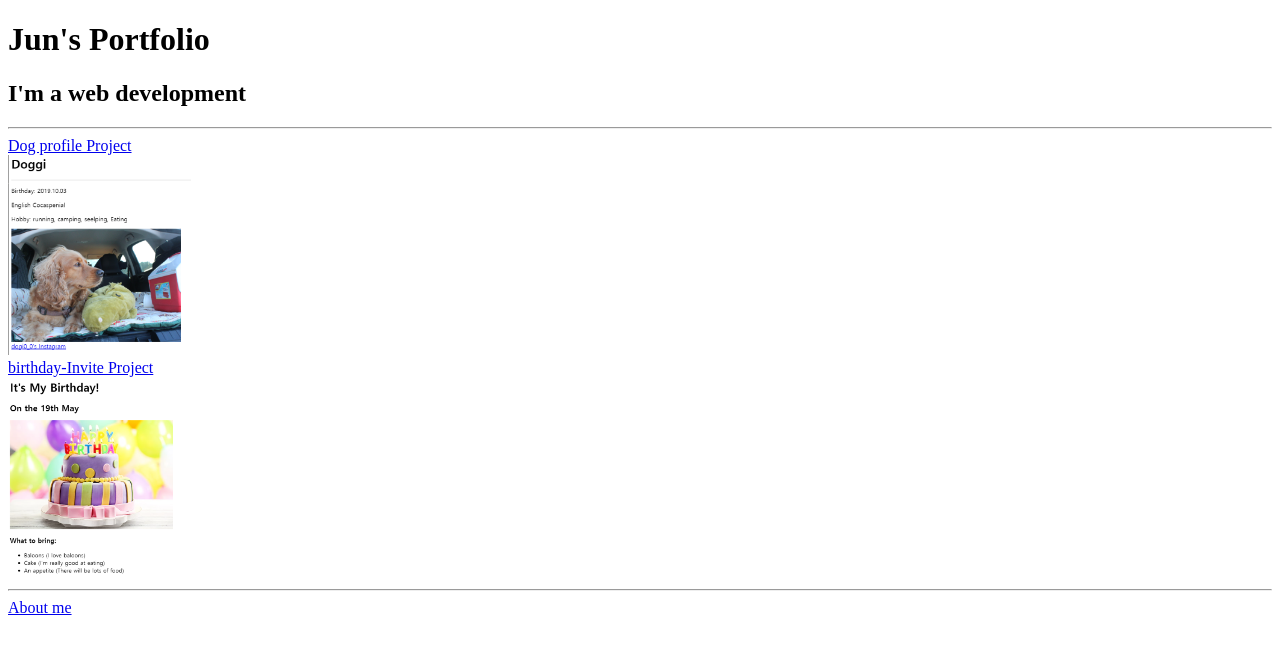
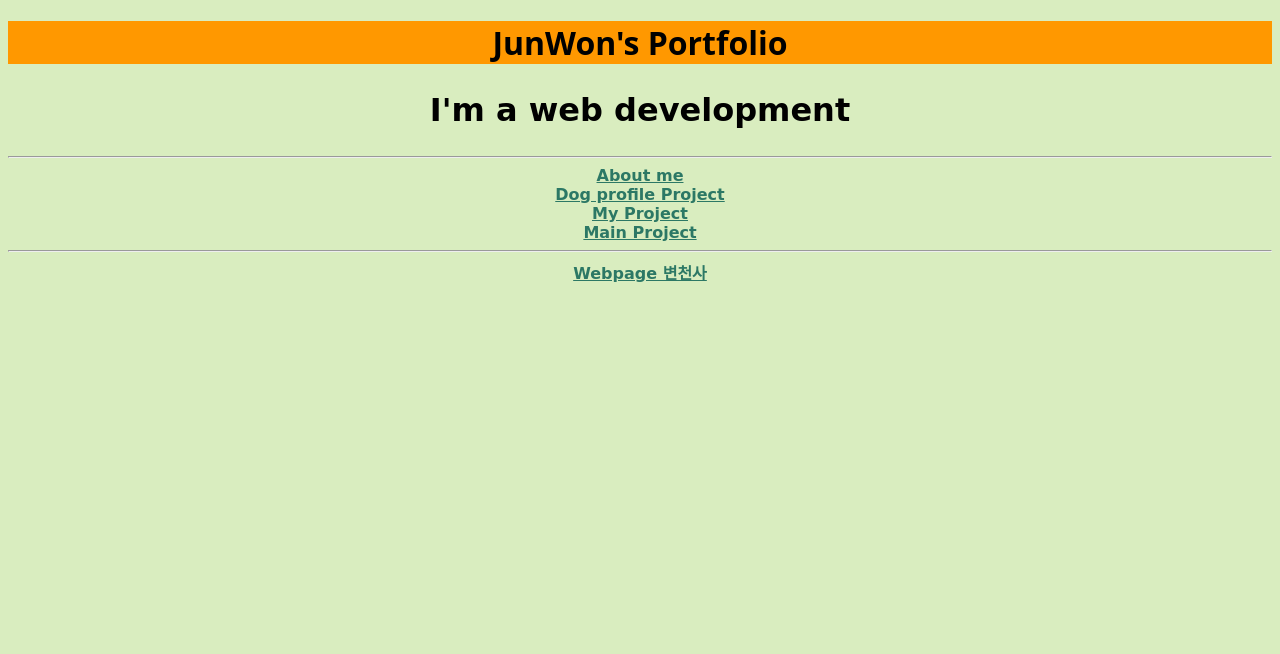
Before and after one commit to junwon-le/HTML-Portfolio, a plain HTML site: page index.html in a window 1280 px wide. Drawn offline with Linux system fonts and the light colour scheme; a web font is replaced by a local one.

Commit message:
Add files via upload

```diff
--- a/index.html
+++ b/index.html
@@ -16,18 +16,52 @@ https://developer.mozilla.org/en-US/docs/Web/HTML/Element/img#attr-height -->
 <!DOCTYPE html>
 <html lang="en">
 <head>
+    <style>
+        html{
+            background-color: #D9EDBF;
+            text-align: center;
+            font-family: "Edu NSW ACT Foundation", cursive;
+            font-optical-sizing: auto;
+            font-weight: 600;
+            font-style: normal;
+        }
+        .title{
+            background-color: #FF9800;
+
+
+        }
+        #titlefont{
+            font-family: "Rubik Scribble", system-ui;
+            font-weight: 700;
+            font-style:normal;
+        }
+        h2{
+            font-size:2rem;
+        }
+        a{
+            color: #2C7865;
+        }
+
+    </style>
+    <link rel="preconnect" href="https://fonts.googleapis.com">
+    <link rel="preconnect" href="https://fonts.gstatic.com" crossorigin>
+    <link href="https://fonts.googleapis.com/css2?family=Edu+NSW+ACT+Foundation:wght@400..700&family=Nanum+Pen+Script&family=Rubik+Scribble&display=swap" rel="stylesheet">
     <meta charset="UTF-8">
     <title>Jun's Portfolio</title>
 </head>
 <body>
-    <h1>Jun's Portfolio</h1>
+    <h1 class="title" id="titlefont">JunWon's Portfolio</h1>
     <h2>I'm a web development</h2>
+
     <hr/>
-    <a href="./public/doggi.html">Dog profile Project</a><br/>
-    <img src="./assets/images/preview-Doggi-profile.png" height="200"/><br/>
-    <a href="./public/birthday-invite.html">birthday-Invite Project</a><br/>
-    <img src="./assets\images/preview-birthday-invite.png" height="200" alt="birthday invite site preveiw image"/><br/>
+    <a href="./public/contact.html">About me</a><br/>
+    <a  href="./public/doggi.html" >Dog profile Project</a><br/>
+    <!-- <img src="./assets/images/preview-Doggi-profile.png" height="200"/><br/> -->
+    <a href="./public/project.html" >My Project</a><br/>
+    <!--<img src="./assets\images/preview-birthday-invite.png" height="200" alt="birthday invite site preveiw image"/><br/>-->
+    <a href="./public/main-project.html">Main Project</a>
     <hr/>
-    <a href="./public/contact.html">About me</a>
+    <a href="./public/about.html">Webpage 변천사</a><br/>
+
 </body>
 </html>
--- /dev/null
+++ b/public/background.css
@@ -0,0 +1,6 @@
+html{
+    background-color: #D9EDBF;
+}
+h1{
+    background-color: #FF9800;
+}
```
Also changed, not shown: public/about.html (+14 -20 lines), public/birthday-invite.html (+1 -1 lines), public/main-project.html (added, +11 -0 lines), public/project.html (added, +15 -0 lines), public/doggi.html (line endings or trailing spaces), public/technology-blog.html (added).
